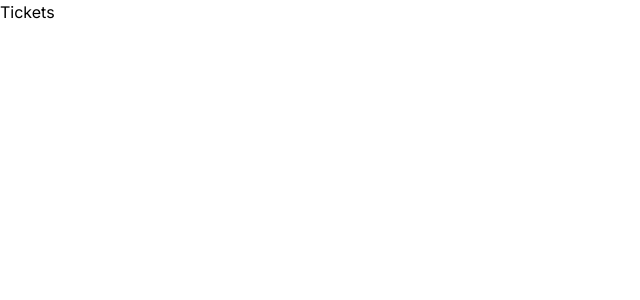
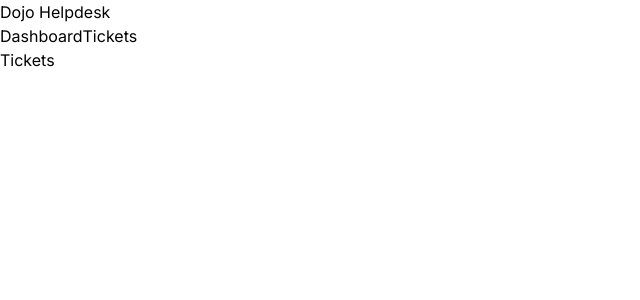
Before and after one commit to mathur619/nextjs-13, a Next.js app: page /tickets in a window 1280 px wide. Shown: the top 300 px of the page, without its empty margins (0-640 px from the left). Built offline with nearby package versions, Linux system fonts and the light colour scheme.

Commit message:
3: added navbar

```diff
--- /dev/null
+++ b/app/components/Navbar.jsx
@@ -0,0 +1,12 @@
+import Link from "next/link";
+import React from "react";
+
+export default function Navbar() {
+  return (
+    <nav>
+      <h2>Dojo Helpdesk</h2>
+      <Link href="/">Dashboard</Link>
+      <Link href="/tickets">Tickets</Link>
+    </nav>
+  );
+}
--- a/app/layout.jsx
+++ b/app/layout.jsx
@@ -1,5 +1,9 @@
 import './globals.css'
 import { Inter } from 'next/font/google'
+
+//components
+
+import Navbar from './components/Navbar'
 
 const inter = Inter({ subsets: ['latin'] })
 
@@ -11,7 +15,10 @@
 export default function RootLayout({ children }) {
   return (
     <html lang="en">
-      <body className={inter.className}>{children}</body>
+      <body className={inter.className}>
+        <Navbar />
+        {children}
+      </body>
     </html>
   )
 }
```
